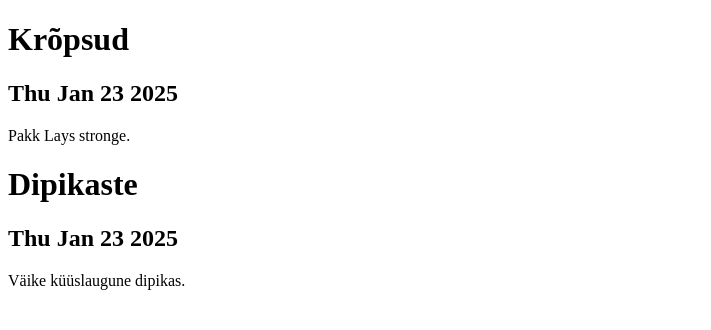
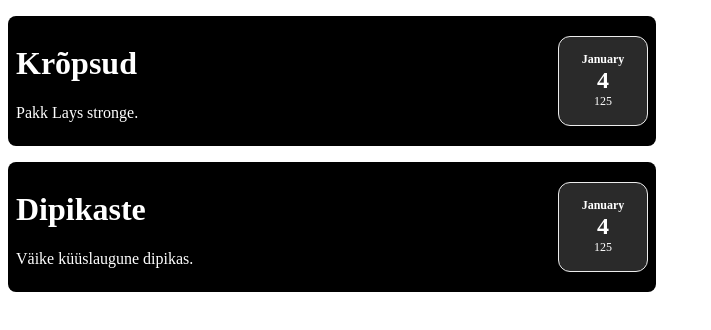
Before and after one commit to kaareltiitt6nts/vite-react-expenses-http, a React (Vite) app: page / in a window 1280 px wide. Shown: the top 330 px of the page, without its empty margins (0-711 px from the left). Built offline with nearby package versions, Linux system fonts and the light colour scheme.

Commit message:
lisasin ExpenseItem stiilid, lisasin ExpenseDate ExpenseItem komponendile juurde

```diff
--- /dev/null
+++ b/src/components/ExpenseItem/ExpenseDate.css
@@ -0,0 +1,26 @@
+.expense-date {
+    display: flex;
+    flex-direction: column;
+    width: 5.5rem;
+    height: 5.5rem;
+    border: 1px solid #ececec;
+    background-color: #2a2a2a;
+    color: white;
+    border-radius: 12px;
+    align-items: center;
+    justify-content: center;
+}
+
+.expense-date__month {
+    font-size: 0.75rem;
+    font-weight: bold;
+}
+
+.expense-date__year {
+    font-size: 0.75rem;
+}
+
+.expense-date__day {
+    font-size: 1.5rem;
+    font-weight: bold;
+}
--- a/src/components/ExpenseItem/ExpenseItem.css
+++ b/src/components/ExpenseItem/ExpenseItem.css
@@ -1,8 +1,13 @@
 .expense-item {
-    width: 75%;
-    background-color: antiquewhite;
-    padding: 0.1rem;
-    margin: auto;
+    color: white;
+    background-color: black;
+    padding: 0.5rem;
+    margin-top: 1rem;
     margin-bottom: 1rem;
-    margin-top: 1rem;
+    border-radius: 0.5rem;
+    display: flex;
+    flex-direction: row;
+    align-items: center;
+    justify-content: space-between;
+    width: 50%;
 }
--- a/src/components/ExpenseItem/ExpenseItem.jsx
+++ b/src/components/ExpenseItem/ExpenseItem.jsx
@@ -1,11 +1,18 @@
+import "./ExpenseItem.css"
+import "./ExpenseDate.css"
+
 const ExpenseItem = (props) => {
     console.log(props.data)
     return (
         <div className="expense-item">
-            <h1 className="expense-item__name">{props.data.name}</h1>
             <div>
-                <h2 className="expense-item__date">{props.data.date.toDateString()}</h2>
+                <h1 className="expense-item__name">{props.data.name}</h1>
                 <p className="expense-item__description">{props.data.description}</p>
+            </div>
+            <div className="expense-date">
+                <div className="expense-date__month">{props.data.date.toLocaleString("default", {month:"long"})}</div>
+                <div className="expense-date__day">{props.data.date.getDay()}</div>
+                <div className="expense-date__year">{props.data.date.getYear()}</div>
             </div>
         </div>
     )
```
